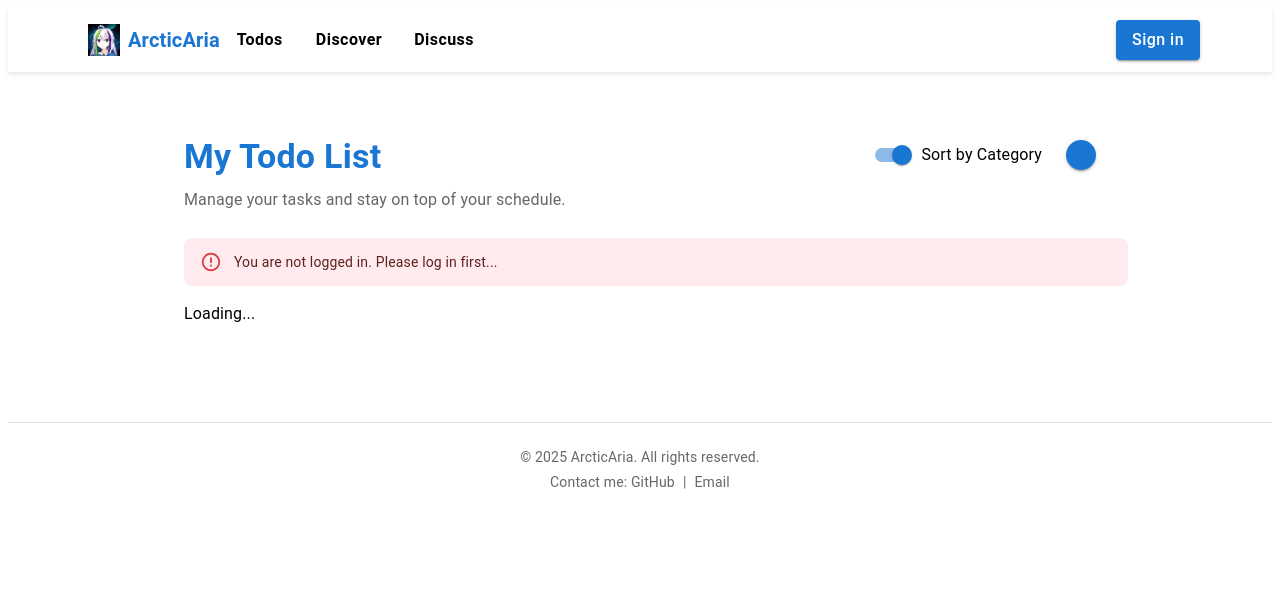
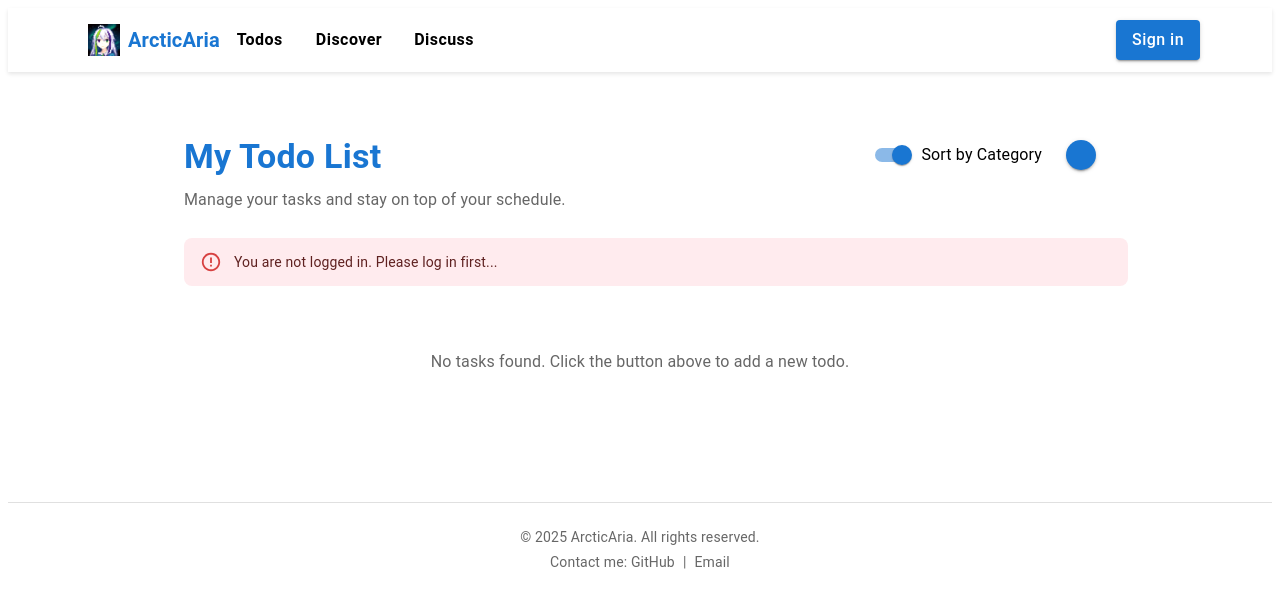
Before and after one commit to purinliang/ArcticAria, a React (Vite) app in the folder client/: page /todos in a window 1280 px wide. Shown: the top 608 px of the page. Built offline with nearby package versions, Linux system fonts and the light colour scheme; some icons are missing.

Commit message:
fix todo page show loading when todo list is empty

```diff
--- a/client/src/pages/TodoPage.jsx
+++ b/client/src/pages/TodoPage.jsx
@@ -40,6 +40,7 @@ export default function TodoPage() {
 
   const [todos, setTodos] = useState([]);
   const [error, setError] = useState("");
+  const [loading, setLoading] = useState(true);
   const [groupedTodos, setGroupedTodos] = useState({
     reminding: [],
     upcoming: [],
@@ -55,9 +56,11 @@ export default function TodoPage() {
    */
   const fetchTodos = async () => {
     setError("");
+    setLoading(true);
     const token = localStorage.getItem("jwtToken");
     if (!token) {
       setError("You are not logged in. Please log in first...");
+      setLoading(false);
       return;
     }
     try {
@@ -74,6 +77,8 @@ export default function TodoPage() {
       } else {
         setError(`Failed to fetch todos: ${err.response?.data || err.message}`);
       }
+    } finally {
+      setLoading(false);
     }
   };
 
@@ -190,9 +195,7 @@ export default function TodoPage() {
               {icon}
             </Box>
           )}
-          <Typography variant="h6" sx={{ fontWeight: "bold" }}>
-            {label}
-          </Typography>
+          <Typography sx={{ fontWeight: "bold" }}>{label}</Typography>
         </Box>
         <Divider sx={{ mb: 2 }} />
         <Masonry columns={{ xs: 1, sm: 2, md: 3, lg: 4 }} spacing={2}>
@@ -265,7 +268,6 @@ export default function TodoPage() {
           </Tooltip>
         </Box>
       </Box>
-
       {error && (
         <Alert
           severity="error"
@@ -280,8 +282,25 @@ export default function TodoPage() {
           {error}
         </Alert>
       )}
-
-      {todos.length > 0 ? (
+      {loading ? (
+        // State 1: Data is currently loading
+        <Typography sx={{ mt: 4 }} align="center">
+          Loading...
+        </Typography>
+      ) : (
+        // State 2: Data has finished loading
+        <>
+          {allGroupsEmpty ? (
+            // State 2a: The list is empty after loading
+            <Typography
+              color="text.secondary"
+              align="center"
+              sx={{ mt: 8, mb: 4 }}
+            >
+              No tasks found. Click the button above to add a new todo.
+            </Typography>
+          ) : (
+            // State 2b: The list has items
             <>
               {renderTodoGroup(
                 groupedTodos.overdued,
@@ -303,20 +322,9 @@ export default function TodoPage() {
                 "Completed",
                 <CheckCircleOutlineIcon color="success" />,
               )}
-          {allGroupsEmpty && (
-            <Typography
-              variant="body2"
-              color="text.secondary"
-              align="center"
-              sx={{ mt: 4 }}
-            >
-              All caught up!{" "}
-              <StarsIcon color="secondary" sx={{ verticalAlign: "middle" }} />
-            </Typography>
+            </>
           )}
         </>
-      ) : (
-        <Typography>Loading...</Typography>
       )}
     </Container>
   );
```
Lines whose indentation alone changed are shown as unchanged.
